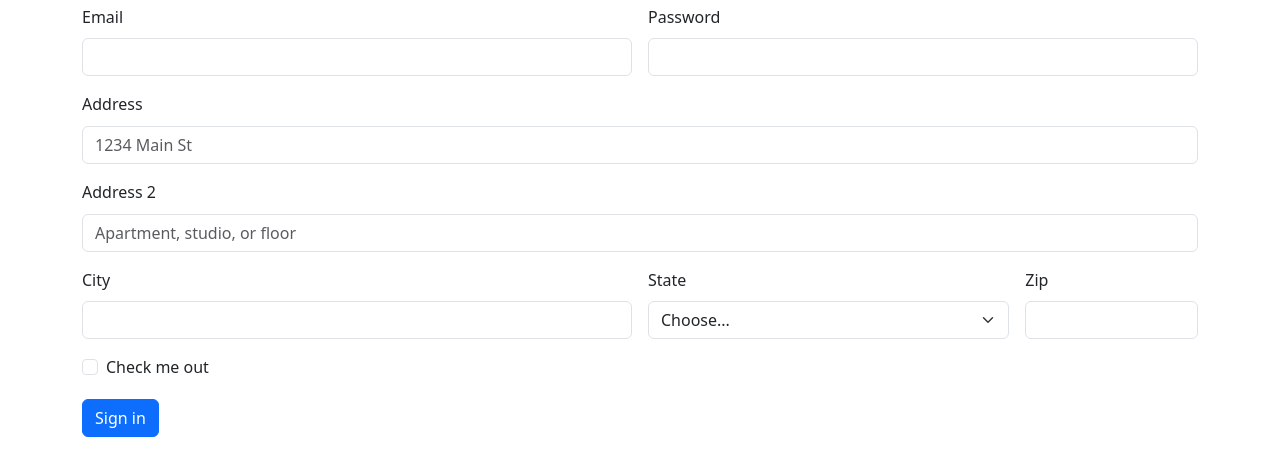
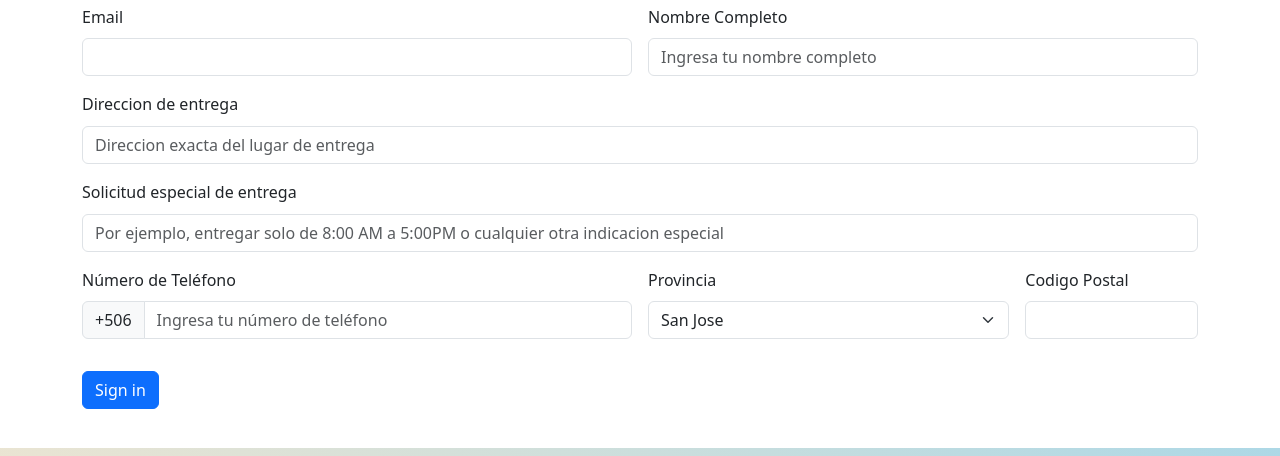
Before and after one commit to Rastak47/RGP01, a plain HTML site: page compra.html in a window 1280 px wide. Shown: the part 344-800 px from the top of the page. Drawn offline with nearby package versions, Linux system fonts and the light colour scheme.

Commit message:
Add files via upload

```diff
--- a/compra.html
+++ b/compra.html
@@ -22,7 +22,7 @@
       <div class="header">
         <a href="#home" class="logo"><img src="Resources/RGP Perfume Premium logo.png" alt="Logo"></a>
         <div class="header-right">
-          <a class="active" href="/index.html">Home</a>
+          <a href="#home">Home</a>
           <a href="#perfumes">Perfumes</a>
           <a href="#contacto">Contact</a>
           <a href="#sobre-mi">About</a>
@@ -39,39 +39,41 @@
                   <input type="email" class="form-control" id="inputEmail4">
                 </div>
                 <div class="col-md-6">
-                  <label for="inputPassword4" class="form-label">Password</label>
-                  <input type="password" class="form-control" id="inputPassword4">
+                  <label for="inputFullName" class="form-label">Nombre Completo</label>
+                  <input type="text" class="form-control" id="inputFullName" placeholder="Ingresa tu nombre completo">
                 </div>
                 <div class="col-12">
-                  <label for="inputAddress" class="form-label">Address</label>
-                  <input type="text" class="form-control" id="inputAddress" placeholder="1234 Main St">
+                  <label for="inputAddress" class="form-label">Direccion de entrega</label>
+                  <input type="text" class="form-control" id="inputAddress" placeholder="Direccion exacta del lugar de entrega">
                 </div>
                 <div class="col-12">
-                  <label for="inputAddress2" class="form-label">Address 2</label>
-                  <input type="text" class="form-control" id="inputAddress2" placeholder="Apartment, studio, or floor">
+                  <label for="inputAddress2" class="form-label">Solicitud especial de entrega</label>
+                  <input type="text" class="form-control" id="inputAddress2" placeholder="Por ejemplo, entregar solo de 8:00 AM a 5:00PM o cualquier otra indicacion especial">
                 </div>
                 <div class="col-md-6">
-                  <label for="inputCity" class="form-label">City</label>
-                  <input type="text" class="form-control" id="inputCity">
+                  <label for="inputPhone" class="form-label">Número de Teléfono</label>
+                  <div class="input-group">
+                    <span class="input-group-text">+506</span>
+                    <input type="tel" class="form-control" id="inputPhone" placeholder="Ingresa tu número de teléfono">
+                  </div>
                 </div>
                 <div class="col-md-4">
-                  <label for="inputState" class="form-label">State</label>
+                  <label for="inputState" class="form-label">Provincia</label>
                   <select id="inputState" class="form-select">
-                    <option selected>Choose...</option>
-                    <option>...</option>
+                    <option>San Jose</option>
+                    <option>Heredia</option>
+                    <option>Alajuela</option>
+                    <option>Cartago</option>
+                    <option>Limon</option>
+                    <option>Guanacaste</option>
+                    <option>Puntarenas</option>
                   </select>
                 </div>
                 <div class="col-md-2">
-                  <label for="inputZip" class="form-label">Zip</label>
+                  <label for="inputZip" class="form-label">Codigo Postal</label>
                   <input type="text" class="form-control" id="inputZip">
                 </div>
                 <div class="col-12">
-                  <div class="form-check">
-                    <input class="form-check-input" type="checkbox" id="gridCheck">
-                    <label class="form-check-label" for="gridCheck">
-                      Check me out
-                    </label>
-                  </div>
                 </div>
                 <div class="col-12">
                   <button type="submit" class="btn btn-primary">Sign in</button>
```
